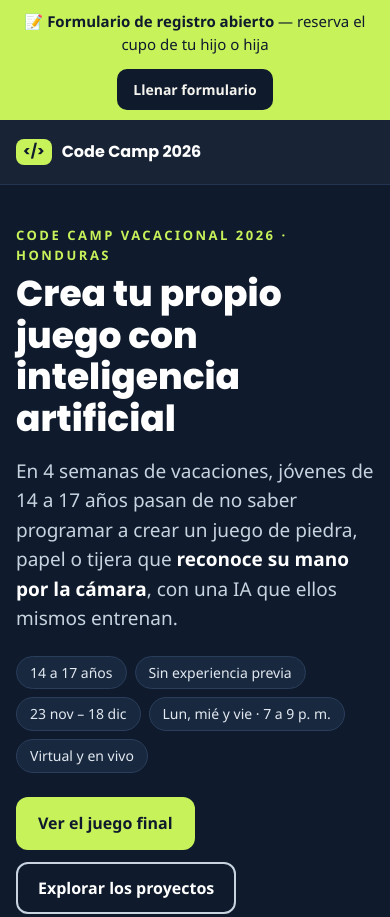
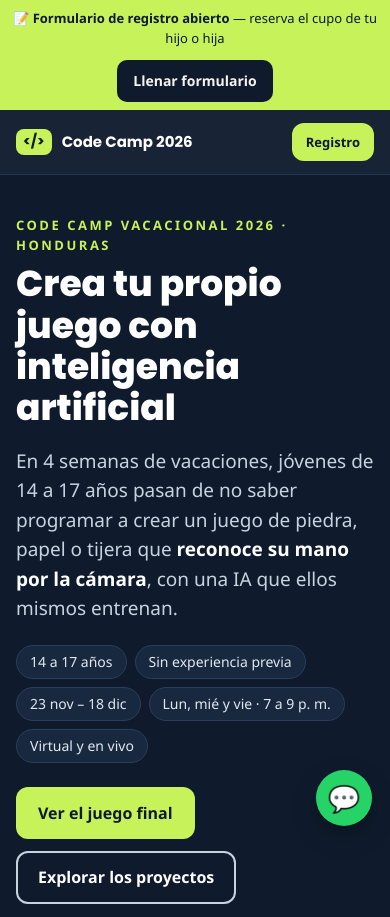
Before and after one commit to gpagan/sitio-code-camp-2026, a plain HTML site: page index.html in a window 390 px wide. Shown: the top 917 px of the page. Drawn offline with Linux system fonts and the light colour scheme.

Commit message:
Arregla CTA de registro en móvil y agrega WhatsApp flotante para consultas

```diff
--- a/assets/portal.css
+++ b/assets/portal.css
@@ -71,8 +71,31 @@ h3 { font-size: 19px; }
 .boton-borde { border-color: var(--gris-claro); color: #fff; }
 .boton-oscuro { background: var(--noche); color: var(--hueso); }
 .boton-borde-oscuro { border-color: var(--noche); color: var(--noche); }
-.boton-whatsapp { background: #25D366; color: #0B2E1A; width: 100%; margin-top: 20px; }
+.boton-whatsapp { background: #25D366; color: #0B2E1A; }
 .boton-chico { padding: 8px 14px; font-size: 14px; border-radius: 10px; }
+.botones-centradas { justify-content: center; }
+.botones-contacto { display: flex; flex-direction: column; gap: 12px; margin-top: 20px; }
+.botones-contacto .boton { width: 100%; }
+
+/* ---------- WhatsApp flotante ---------- */
+.whatsapp-flotante {
+  position: fixed;
+  right: 18px;
+  bottom: 18px;
+  z-index: 50;
+  width: 56px;
+  height: 56px;
+  border-radius: 50%;
+  background: #25D366;
+  color: #fff;
+  display: flex;
+  align-items: center;
+  justify-content: center;
+  font-size: 26px;
+  text-decoration: none;
+  box-shadow: 0 10px 24px rgba(0, 0, 0, 0.3);
+}
+.whatsapp-flotante:hover { transform: scale(1.06); }
 
 /* ---------- Banner de registro ---------- */
 .banner-registro {
@@ -285,7 +308,9 @@ h3 { font-size: 19px; }
 @media (max-width: 600px) {
   body { font-size: 16px; }
   .seccion, .seccion.contenedor { padding: 52px 0; }
-  .nav-cta { display: none; }
+  .marca { font-size: 15px; }
+  .nav-cta { padding: 7px 12px; font-size: 13px; }
+  .banner-registro { font-size: 13px; padding: 8px 12px; }
   .portada { padding: 40px 0 64px; }
   .portada-collage { display: none; }
   .misiones, .aprendizajes, .precios { grid-template-columns: 1fr; }
--- a/index.html
+++ b/index.html
@@ -29,7 +29,7 @@
         <a href="#instructor">Instructor</a>
         <a href="#inscripcion">Inscripción</a>
       </nav>
-      <a class="boton boton-lima nav-cta js-whatsapp" href="#inscripcion">Inscripción por WhatsApp</a>
+      <a class="boton boton-lima nav-cta" href="https://forms.gle/igPryPVgms2HmUah6" target="_blank" rel="noopener">Registro</a>
     </div>
   </header>
 
@@ -215,7 +215,10 @@
             <li>Internet estable</li>
             <li>Google Chrome y Visual Studio Code, gratuitos</li>
           </ul>
-          <a class="boton boton-whatsapp js-whatsapp" href="#">Escribir por WhatsApp</a>
+          <div class="botones-contacto">
+            <a class="boton boton-lima" href="https://forms.gle/igPryPVgms2HmUah6" target="_blank" rel="noopener">Registrarme ahora</a>
+            <a class="boton boton-whatsapp js-whatsapp" href="#" target="_blank" rel="noopener">Consultas por WhatsApp</a>
+          </div>
           <p class="contacto-datos">WhatsApp +504 3274-3312 · <a href="mailto:grpddv@gmail.com">grpddv@gmail.com</a></p>
         </div>
       </div>
@@ -226,8 +229,11 @@
       <div class="contenedor registro-final-caja">
         <p class="sobre-titulo">Último paso</p>
         <h2>Llena el formulario de registro</h2>
-        <p>Asegura el cupo de tu hijo o hija completando este formulario. Solo toma un par de minutos.</p>
-        <a class="boton boton-lima" href="https://forms.gle/igPryPVgms2HmUah6" target="_blank" rel="noopener">Llenar formulario de registro</a>
+        <p>Asegura el cupo de tu hijo o hija completando este formulario. Solo toma un par de minutos. ¿Tienes dudas antes? Escríbenos por WhatsApp.</p>
+        <div class="botones botones-centradas">
+          <a class="boton boton-lima" href="https://forms.gle/igPryPVgms2HmUah6" target="_blank" rel="noopener">Llenar formulario de registro</a>
+          <a class="boton boton-borde js-whatsapp" href="#" target="_blank" rel="noopener">Consultas por WhatsApp</a>
+        </div>
       </div>
     </section>
 
@@ -241,6 +247,8 @@
     <p class="contenedor pie-legal">Los juegos de estilo retro son versiones originales con fines educativos. Tetris, Pong, Breakout, Flappy Bird, Asteroids y Space Invaders son marcas de sus dueños.</p>
   </footer>
 
+  <a class="whatsapp-flotante js-whatsapp" href="#" target="_blank" rel="noopener" aria-label="Consultas por WhatsApp">💬</a>
+
   <script src="assets/portal.js"></script>
 </body>
 </html>
```
